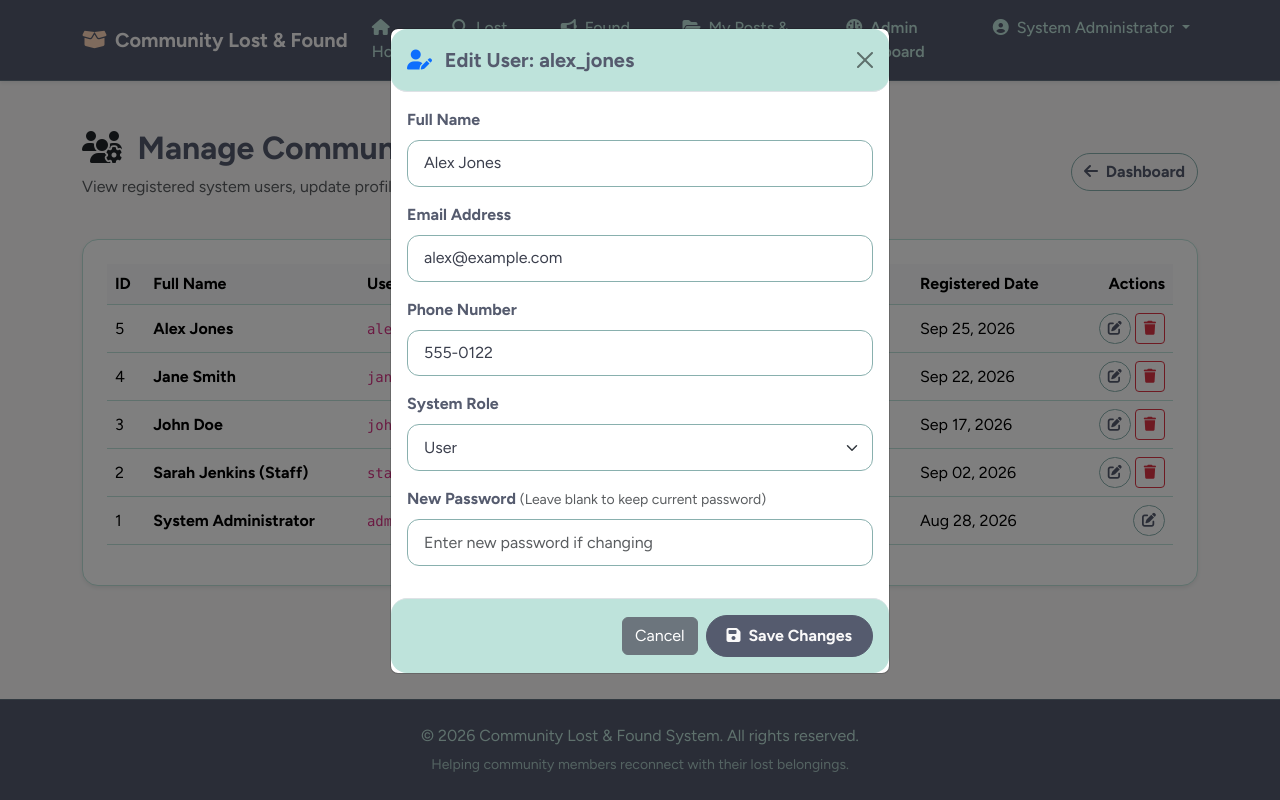
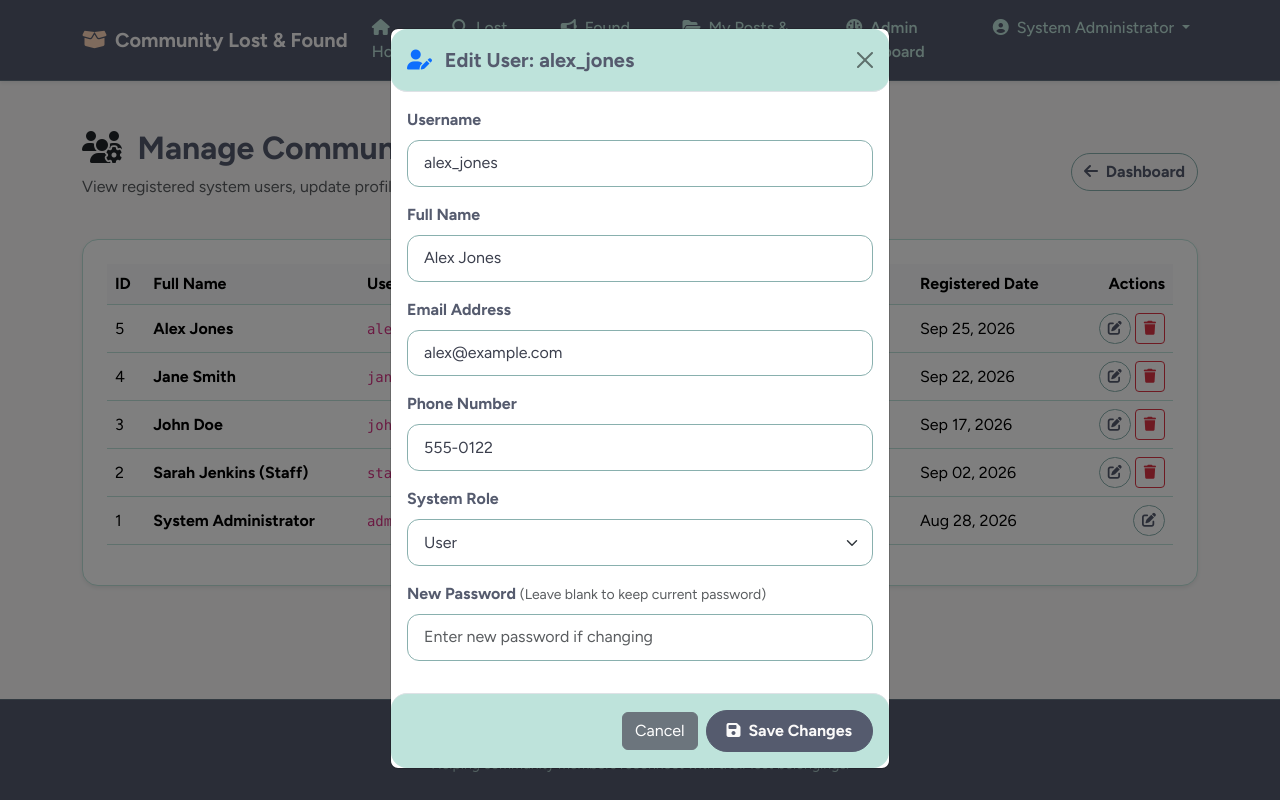
Before and after one commit to SickleFire/lost-and-found-system, a PHP site: page /admin/manage_users.php in a window 1280 px wide, after a click on "Edit User". Run offline with PHP 8.4, Linux system fonts and the light colour scheme; a user stored in the database is signed in; data comes from the database, SQL or seed files in the repository.

Commit message:
Make username editable in admin manage_users edit modal and backend validation

```diff
--- a/admin/manage_users.php
+++ b/admin/manage_users.php
@@ -8,32 +8,35 @@ $error = '';
 // Handle Edit User
 if ($_SERVER['REQUEST_METHOD'] === 'POST' && isset($_POST['action']) && $_POST['action'] === 'edit') {
     $userId = intval($_POST['user_id'] ?? 0);
+    $username = trim($_POST['username'] ?? '');
     $fullName = trim($_POST['full_name'] ?? '');
     $email = trim($_POST['email'] ?? '');
     $phone = trim($_POST['phone'] ?? '');
     $role = trim($_POST['role'] ?? 'user');
     $newPassword = $_POST['new_password'] ?? '';
 
-    if ($userId <= 0 || $fullName === '' || $email === '') {
-        $error = 'Full name and email are required fields.';
+    if ($userId <= 0 || $username === '' || $fullName === '' || $email === '') {
+        $error = 'Username, full name, and email are required fields.';
     } elseif (!filter_var($email, FILTER_VALIDATE_EMAIL)) {
         $error = 'Please enter a valid email address.';
     } else {
-        // Check if email already taken by another user
-        $stmtCheck = $pdo->prepare("SELECT id FROM users WHERE email = ? AND id != ?");
-        $stmtCheck->execute([$email, $userId]);
-        if ($stmtCheck->fetch()) {
-            $error = 'Email address is already in use by another account.';
+        // Check if username or email already taken by another user
+        $stmtCheck = $pdo->prepare("SELECT id FROM users WHERE (username = ? OR email = ?) AND id != ?");
+        $stmtCheck->execute([$username, $email, $userId]);
+        $existing = $stmtCheck->fetch();
+
+        if ($existing) {
+            $error = 'Username or email address is already in use by another account.';
         } else {
             if ($newPassword !== '') {
                 // Update with password
                 $hashedPassword = password_hash($newPassword, PASSWORD_DEFAULT);
-                $stmtUpdate = $pdo->prepare("UPDATE users SET full_name = ?, email = ?, phone = ?, role = ?, password = ? WHERE id = ?");
-                $stmtUpdate->execute([$fullName, $email, $phone, $role, $hashedPassword, $userId]);
+                $stmtUpdate = $pdo->prepare("UPDATE users SET username = ?, full_name = ?, email = ?, phone = ?, role = ?, password = ? WHERE id = ?");
+                $stmtUpdate->execute([$username, $fullName, $email, $phone, $role, $hashedPassword, $userId]);
             } else {
                 // Update without changing password
-                $stmtUpdate = $pdo->prepare("UPDATE users SET full_name = ?, email = ?, phone = ?, role = ? WHERE id = ?");
-                $stmtUpdate->execute([$fullName, $email, $phone, $role, $userId]);
+                $stmtUpdate = $pdo->prepare("UPDATE users SET username = ?, full_name = ?, email = ?, phone = ?, role = ? WHERE id = ?");
+                $stmtUpdate->execute([$username, $fullName, $email, $phone, $role, $userId]);
             }
             $success = 'User account updated successfully.';
         }
@@ -147,6 +150,10 @@ include '../header.php';
                 </div>
                 <div class="modal-body text-start">
                     <div class="mb-3">
+                        <label class="form-label fw-bold">Username</label>
+                        <input type="text" class="form-control" name="username" value="<?php echo htmlspecialchars($u['username']); ?>" required>
+                    </div>
+                    <div class="mb-3">
                         <label class="form-label fw-bold">Full Name</label>
                         <input type="text" class="form-control" name="full_name" value="<?php echo htmlspecialchars($u['full_name']); ?>" required>
                     </div>
```
